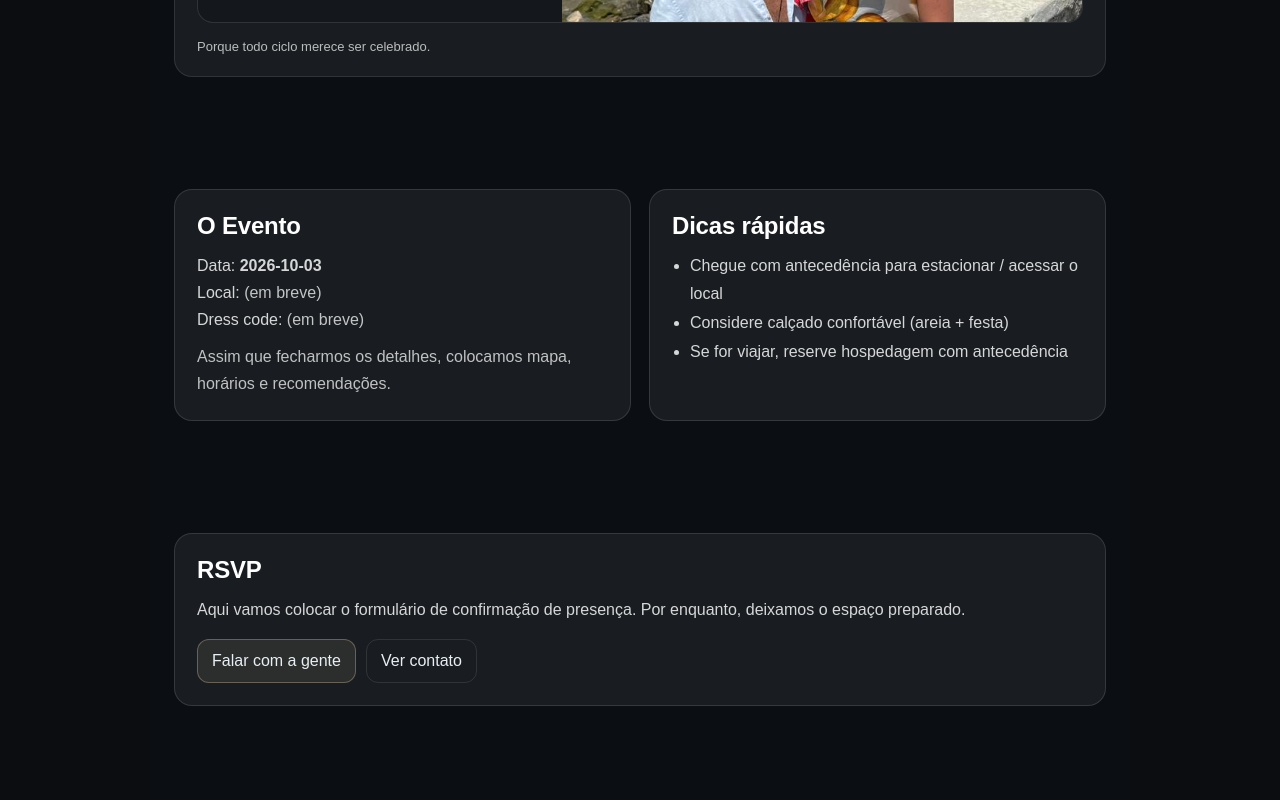
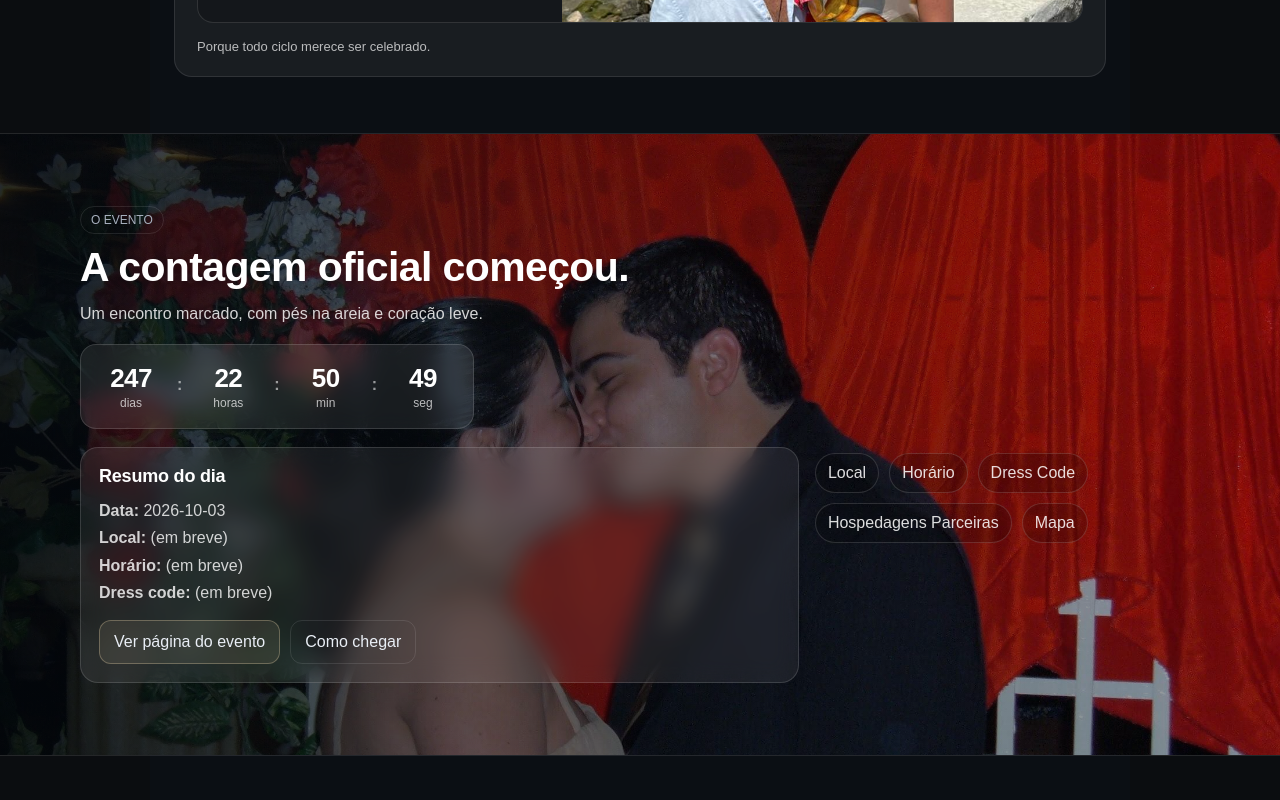
Before and after one commit to Phyw3b/joeweb-site, a Next.js app: page / in a window 1280 px wide. Shown: the part 2640-3440 px from the top of the page. Built offline with nearby package versions, Linux system fonts and the light colour scheme.

Commit message:
Atualizao

```diff
--- a/app/globals.css
+++ b/app/globals.css
@@ -349,3 +349,174 @@ p { margin:0; }
     opacity:1;
   }
 }
+/* ===== Full-bleed helper ===== */
+.full-bleed{
+  width:100vw;
+  margin-left:calc(50% - 50vw);
+  margin-right:calc(50% - 50vw);
+}
+
+/* ===== Event Bridge (separador) ===== */
+.event-bridge{
+  position:relative;
+  padding:72px 0;
+  overflow:hidden;
+  border-top:1px solid var(--line);
+  border-bottom:1px solid var(--line);
+}
+
+.event-bridge-bg{
+  position:absolute;
+  inset:0;
+  background-image: url("/evento/local.jpg");
+  background-size: cover;
+  background-position: center;
+  transform: scale(1.03);
+  filter: saturate(1.05) contrast(1.05);
+}
+
+.event-bridge-overlay{
+  position:absolute;
+  inset:0;
+  background:
+    linear-gradient(90deg, rgba(3,7,12,0.86) 0%, rgba(3,7,12,0.58) 45%, rgba(3,7,12,0.38) 100%),
+    radial-gradient(80% 70% at 18% 30%, rgba(125,211,252,0.10) 0%, rgba(0,0,0,0) 55%);
+}
+
+.event-bridge-inner{
+  position:relative;
+  z-index:2;
+  width:min(1120px, 92vw);
+  margin:0 auto;
+  padding:0 0;
+  display:grid;
+  gap:18px;
+}
+
+.event-bridge-head{
+  max-width: 760px;
+}
+
+.event-bridge-title{
+  margin:10px 0 0;
+  font-size: clamp(28px, 3.2vw, 42px);
+  letter-spacing: -0.6px;
+}
+
+.event-bridge-sub{
+  margin:10px 0 0;
+  color: rgba(255,255,255,0.82);
+  line-height: 1.6;
+  max-width: 720px;
+}
+
+/* Countdown */
+.countdown{
+  display:flex;
+  align-items:center;
+  gap:10px;
+  flex-wrap:wrap;
+  width: fit-content;
+  padding:12px 14px;
+  border-radius: 16px;
+  border:1px solid rgba(255,255,255,0.14);
+  background: rgba(255,255,255,0.08);
+  backdrop-filter: blur(10px);
+}
+
+.countdown-item{
+  display:grid;
+  justify-items:center;
+  min-width:72px;
+  padding:6px 6px;
+}
+
+.countdown-num{
+  font-size: 26px;
+  font-weight: 800;
+  letter-spacing: -0.6px;
+}
+
+.countdown-label{
+  font-size: 12px;
+  color: rgba(255,255,255,0.70);
+  margin-top:2px;
+}
+
+.countdown-sep{
+  opacity: 0.55;
+  font-weight: 700;
+  transform: translateY(-2px);
+}
+
+/* Teaser */
+.event-teaser{
+  display:grid;
+  gap:14px;
+  grid-template-columns: 1fr;
+  align-items:start;
+}
+
+.event-teaser-card{
+  border:1px solid rgba(255,255,255,0.14);
+  background: rgba(255,255,255,0.07);
+  backdrop-filter: blur(12px);
+  border-radius: 18px;
+  padding: 18px;
+  max-width: 760px;
+}
+
+.event-teaser-h3{
+  margin:0;
+  font-size: 18px;
+  letter-spacing: -0.2px;
+}
+
+.event-teaser-p{
+  margin:10px 0 0;
+  color: rgba(255,255,255,0.80);
+  line-height: 1.7;
+}
+
+.event-teaser-cta{
+  margin-top:14px;
+  display:flex;
+  gap:10px;
+  flex-wrap:wrap;
+}
+
+/* Pills (mobile-first: scroll horizontal) */
+.pill-nav{
+  display:flex;
+  gap:10px;
+  overflow:auto;
+  padding:6px 2px;
+  -webkit-overflow-scrolling: touch;
+}
+
+.pill{
+  flex: 0 0 auto;
+  padding:10px 12px;
+  border-radius: 999px;
+  border:1px solid rgba(255,255,255,0.14);
+  background: rgba(0,0,0,0.18);
+  color: rgba(255,255,255,0.86);
+  white-space: nowrap;
+}
+
+.pill:hover{
+  border-color: rgba(217,199,161,.35);
+}
+
+/* Desktop layout */
+@media (min-width: 860px){
+  .event-teaser{
+    grid-template-columns: 1.3fr .7fr;
+  }
+  .pill-nav{
+    flex-wrap: wrap;
+    overflow: visible;
+    justify-content: flex-start;
+    align-content: start;
+  }
+}
--- a/app/layout.tsx
+++ b/app/layout.tsx
@@ -10,13 +10,14 @@ export const metadata: Metadata = {
 };
 
 const nav = [
-  { href: "/#inicio", label: "Início" },
+  { href: "/", label: "Início" },
   { href: "/#historia", label: "Nossa História" },
-  { href: "/#evento", label: "O Evento" },
-  { href: "/#rsvp", label: "RSVP" },
-  { href: "/#presentes", label: "Presentes" },
-  { href: "/#contato", label: "Contato" },
+  { href: "/evento", label: "O Evento" }, // 👈 IMPORTANTE
+  { href: "/rsvp", label: "RSVP" },
+  { href: "/presentes", label: "Presentes" },
+  { href: "/contato", label: "Contato" },
 ];
+
 
 export default function RootLayout({
   children,
--- a/app/page.tsx
+++ b/app/page.tsx
@@ -3,6 +3,7 @@
 
 import Link from "next/link";
 import Historia from "./sections/Historia";
+import EventBridgeCountdown from "./sections/EventBridgeCountdown";
 
 function daysUntil(dateStr: string) {
   const target = new Date(dateStr + "T00:00:00");
@@ -327,6 +328,8 @@ export default function Home() {
   <Historia />
 </section>
 
+<EventBridgeCountdown weddingDateISO={weddingDate} />
+
 
       {/* =========================
           O EVENTO
--- /dev/null
+++ b/app/sections/EventBridgeCountdown.tsx
@@ -0,0 +1,120 @@
+"use client";
+
+import React, { useEffect, useMemo, useState } from "react";
+import Link from "next/link";
+
+type Props = {
+  weddingDateISO: string; // "2026-10-03"
+};
+
+function pad2(n: number) {
+  return String(n).padStart(2, "0");
+}
+
+function diffToParts(targetISO: string) {
+  const target = new Date(`${targetISO}T00:00:00`);
+  const now = new Date();
+  const ms = Math.max(0, target.getTime() - now.getTime());
+
+  const totalSeconds = Math.floor(ms / 1000);
+  const days = Math.floor(totalSeconds / (60 * 60 * 24));
+  const hours = Math.floor((totalSeconds % (60 * 60 * 24)) / (60 * 60));
+  const minutes = Math.floor((totalSeconds % (60 * 60)) / 60);
+  const seconds = totalSeconds % 60;
+
+  return { ms, days, hours, minutes, seconds };
+}
+
+export default function EventBridgeCountdown({ weddingDateISO }: Props) {
+  const [tick, setTick] = useState(0);
+
+  useEffect(() => {
+    const id = window.setInterval(() => setTick((t) => t + 1), 1000);
+    return () => window.clearInterval(id);
+  }, []);
+
+  const parts = useMemo(() => diffToParts(weddingDateISO), [weddingDateISO, tick]);
+
+  return (
+    <section id="evento" className="event-bridge full-bleed">
+      {/* Fundo */}
+      <div className="event-bridge-bg" aria-hidden />
+
+      {/* Overlay cinema */}
+      <div className="event-bridge-overlay" aria-hidden />
+
+      <div className="event-bridge-inner">
+        <div className="event-bridge-head">
+          <span className="badge">O EVENTO</span>
+          <h2 className="event-bridge-title">A contagem oficial começou.</h2>
+          <p className="event-bridge-sub">
+            Um encontro marcado, com pés na areia e coração leve.
+          </p>
+        </div>
+
+        {/* Countdown */}
+        <div className="countdown">
+          <div className="countdown-item">
+            <span className="countdown-num">{parts.days}</span>
+            <span className="countdown-label">dias</span>
+          </div>
+
+          <div className="countdown-sep" aria-hidden>:</div>
+
+          <div className="countdown-item">
+            <span className="countdown-num">{pad2(parts.hours)}</span>
+            <span className="countdown-label">horas</span>
+          </div>
+
+          <div className="countdown-sep" aria-hidden>:</div>
+
+          <div className="countdown-item">
+            <span className="countdown-num">{pad2(parts.minutes)}</span>
+            <span className="countdown-label">min</span>
+          </div>
+
+          <div className="countdown-sep" aria-hidden>:</div>
+
+          <div className="countdown-item">
+            <span className="countdown-num">{pad2(parts.seconds)}</span>
+            <span className="countdown-label">seg</span>
+          </div>
+        </div>
+
+        {/* Resumo leve */}
+        <div className="event-teaser">
+          <div className="event-teaser-card">
+            <h3 className="event-teaser-h3">Resumo do dia</h3>
+            <p className="event-teaser-p">
+              <strong>Data:</strong> {weddingDateISO}
+              <br />
+              <strong>Local:</strong> (em breve)
+              <br />
+              <strong>Horário:</strong> (em breve)
+              <br />
+              <strong>Dress code:</strong> (em breve)
+            </p>
+
+            <div className="event-teaser-cta">
+              <Link className="btn btn-primary" href="/evento">
+                Ver página do evento
+              </Link>
+              <Link className="btn" href="/evento#mapa">
+                Como chegar
+              </Link>
+            </div>
+          </div>
+
+          {/* Botões “atalhos” (não carrega conteúdo pesado na home) */}
+          <div className="pill-nav" aria-label="Atalhos do evento">
+            <Link className="pill" href="/evento#local">Local</Link>
+            <Link className="pill" href="/evento#horario">Horário</Link>
+            <Link className="pill" href="/evento#dresscode">Dress Code</Link>
+            <Link className="pill" href="/evento#hospedagens">Hospedagens Parceiras</Link>
+            <Link className="pill" href="/evento#mapa">Mapa</Link>
+          </div>
+        </div>
+      </div>
+    </section>
+  );
+}
```
Also changed, not shown: app/evento/page.tsx (+25 -20 lines), public/evento/local.jpg (added).
